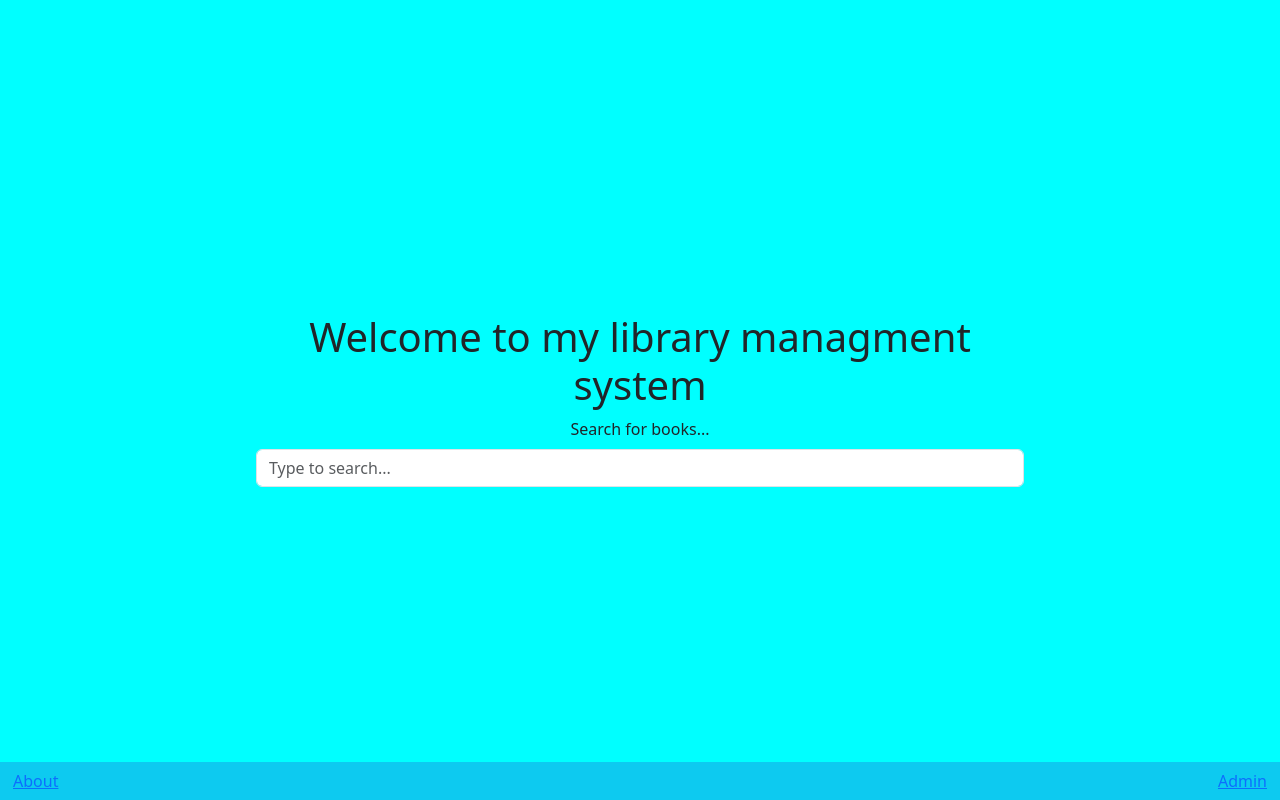
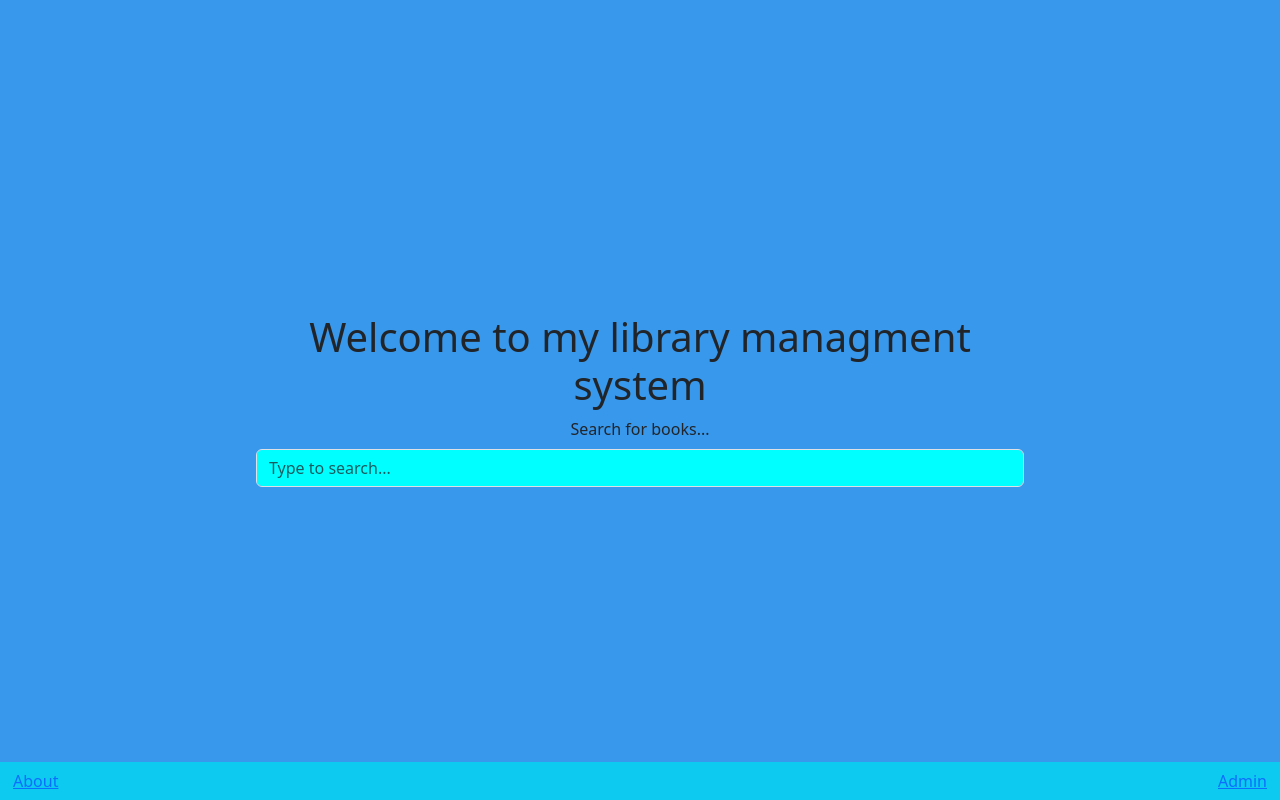
Before and after one commit to AmirMarji/Library-Management-System, a PHP site: page / in a window 1280 px wide. Run offline with PHP 8.4, Linux system fonts and the light colour scheme.

Commit message:
better styles

```diff
--- a/index.php
+++ b/index.php
@@ -27,7 +27,7 @@ if (isset($_POST['admin'])) {
     <title>index</title>
 </head>
 
-<body style="background-color:cyan;">
+<body style="background-color:#3898ec;">
     <div class="container">
 
         <div class="welcome">
@@ -35,8 +35,8 @@ if (isset($_POST['admin'])) {
         </div>
 
         <div class="search-bar">
-            <label for="booklist" class="form-label">Search for books...</label>
-            <input class="form-control" list="datalistOptions" id="booklist" placeholder="Type to search...">
+            <label for="booklist" class="form-label" >Search for books...</label>
+            <input class="form-control" style="background-color: cyan" list="datalistOptions" id="booklist" placeholder="Type to search...">
 
 
         </div>
```
